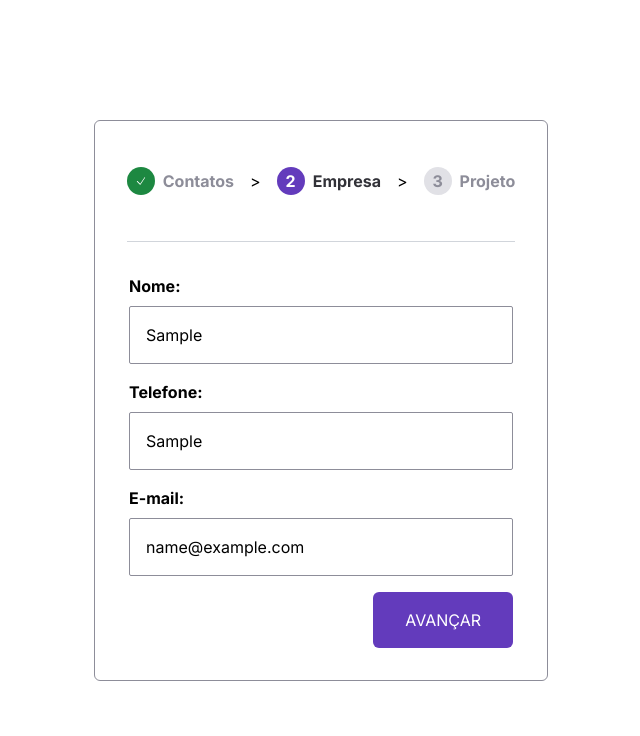
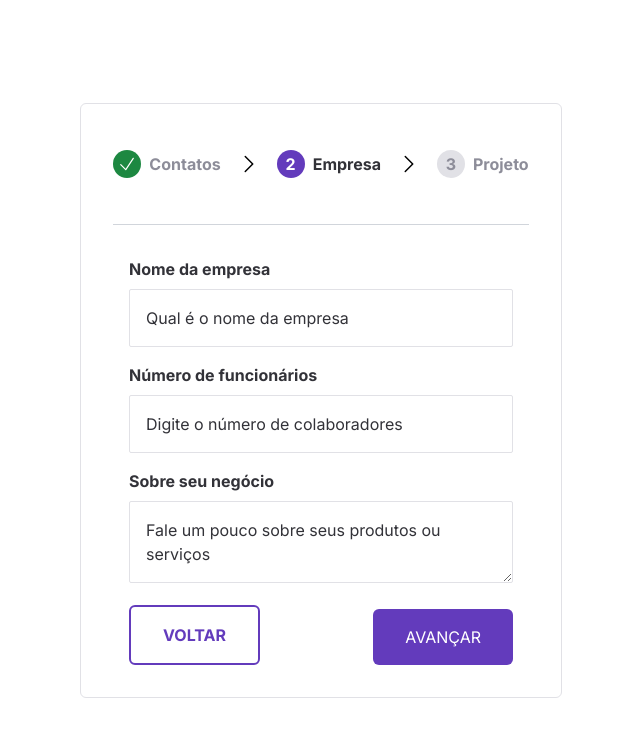
Before and after one commit to AlefRib/steps-form, a Next.js app: page / in a window 1280 px wide. Both pictures are taken after typing "Sample", "Sample", "name@example.com" into the empty fields and a click on the button "AVANÇAR". Shown: the top 736 px of the page, without its empty margins (319-959 px from the left). Built offline with nearby package versions, Linux system fonts and the light colour scheme.

Commit message:
Create all forms and option to change steps

```diff
--- a/src/app/page.tsx
+++ b/src/app/page.tsx
@@ -1,20 +1,51 @@
-import MainForm from '@/components/MainForm'
+'use client'
+import CompanyForm from '@/components/CompanyForm'
+import ContactForm from '@/components/ContactForm'
+import ProjectForm from '@/components/ProjectForm'
 import Steps, { IStep } from '@/components/Steps'
+import { useForm } from '@/hooks/useForm'
 import React from 'react'
 
-const formSteps: IStep[] = [
-  { finished: true, id: '1', isCurrent: false, name: 'Contatos' },
-  { finished: false, id: '2', isCurrent: true, name: 'Empresa' },
-  { finished: false, id: '3', isCurrent: false, name: 'Projeto' },
-]
+export default function Home() {
+  const formSteps: IStep[] = [
+    {
+      id: '1',
+      name: 'Contatos',
+      formComponent: <ContactForm onSubmit={(data) => handleSumit(data)} />,
+    },
+    {
+      id: '2',
+      name: 'Empresa',
+      formComponent: (
+        <CompanyForm onSubmit={(data) => handleSumit(data)} onBack={backStep} />
+      ),
+    },
+    {
+      id: '3',
+      name: 'Projeto',
+      formComponent: (
+        <ProjectForm onSubmit={(data) => handleSumit(data)} onBack={backStep} />
+      ),
+    },
+  ]
 
-export default function Home() {
+  const { currentComponent, currentStep, changeStep } = useForm(formSteps)
+
+  function backStep() {
+    changeStep(currentStep - 1)
+  }
+
+  function handleSumit(values: any) {
+    console.log(values)
+    changeStep(currentStep + 1)
+  }
+
   return (
     <main className="flex min-h-screen min-w-full flex-col items-center justify-center  ">
-      <div className="border rounded-md p-8 flex items-center justify-center flex-col">
-        <Steps steps={formSteps} />
+      <div className="border border-gray-100 rounded-md p-8 flex items-center justify-center flex-col">
+        <Steps steps={formSteps} currentStep={currentStep} />
         <span className="h-px w-full bg-gray-300 m-8"></span>
-        <MainForm />
+        {currentComponent}
       </div>
     </main>
   )
--- /dev/null
+++ b/src/components/CompanyForm.tsx
@@ -0,0 +1,111 @@
+'use client'
+import React from 'react'
+import { useForm } from 'react-hook-form'
+import { z } from 'zod'
+import { zodResolver } from '@hookform/resolvers/zod'
+
+type companyFormData = z.infer<typeof companyFormSchema>
+
+const companyFormSchema = z.object({
+  companyName: z.string().nonempty('O Nome da empresa é obrigatório!'),
+  employeesQuantity: z
+    .string()
+    .nonempty('O número de funcionários é obrigatório!'),
+  aboutBusiness: z.string(),
+})
+
+export default function CompanyForm({
+  onSubmit,
+  onBack,
+}: {
+  onSubmit: (values: companyFormData) => void
+  onBack: () => void
+}) {
+  const {
+    register,
+    handleSubmit,
+    formState: { errors },
+  } = useForm<companyFormData>({
+    resolver: zodResolver(companyFormSchema),
+  })
+
+  return (
+    <form
+      className="flex flex-col gap-4 w-96"
+      onSubmit={handleSubmit(onSubmit)}
+    >
+      <div className="gap-1">
+        <label className="font-bold text-gray-400" htmlFor="company-name-form">
+          Nome da empresa
+        </label>
+        <input
+          autoComplete="off"
+          placeholder="Qual é o nome da empresa"
+          className="border border-gray-100 w-full p-4 rounded-sm mt-2 focus:border-purple-mid focus:outline-none"
+          id="company-name-form"
+          type="text"
+          {...register('companyName')}
+        />
+        {errors.companyName && (
+          <span className="text-red-500 text-sm">
+            {errors.companyName.message}
+          </span>
+        )}
+      </div>
+
+      <div className="gap-1">
+        <label className="font-bold text-gray-400" htmlFor="employees-quantity">
+          Número de funcionários
+        </label>
+        <input
+          className="border border-gray-100 w-full p-4 rounded-sm mt-2 focus:border-purple-mid focus:outline-none"
+          id="employees-quantity"
+          type="text"
+          placeholder="Digite o número de colaboradores"
+          {...register('employeesQuantity')}
+        />
+        {errors.employeesQuantity && (
+          <span className="text-red-500 text-sm">
+            {errors.employeesQuantity.message}
+          </span>
+        )}
+      </div>
+
+      <div className="gap-1">
+        <label
+          className="font-bold text-gray-400"
+          htmlFor="about-business-form"
+        >
+          Sobre seu negócio
+        </label>
+        <textarea
+          className="border border-gray-100 w-full p-4 rounded-sm mt-2 focus:border-purple-mid focus:outline-none"
+          id="about-business-form"
+          placeholder="Fale um pouco sobre seus produtos ou serviços"
+          {...register('aboutBusiness')}
+        />
+        {errors.aboutBusiness && (
+          <span className="text-red-500 text-sm">
+            {errors.aboutBusiness.message}
+          </span>
+        )}
+      </div>
+      <div className="flex justify-between items-center">
+        <button
+          onClick={onBack}
+          className="border-2 border-purple-mid text-purple-mid font-bold rounded-md py-4 px-8 text-base uppercase self-end  hover:bg-purple-light hover:text-white"
+          type="button"
+        >
+          Voltar
+        </button>
+
+        <button
+          className="bg-purple-mid rounded-md text-white py-4 px-8 text-base uppercase self-end hover:bg-purple-light"
+          type="submit"
+        >
+          Avançar
+        </button>
+      </div>
+    </form>
+  )
+}
--- a/src/components/MainForm.tsx
+++ b/src/components/ContactForm.tsx
@@ -25,7 +25,11 @@ const contactsFormSchema = z.object({
     .email('Formato de E-mail inválido!'),
 })
 
-export default function MainForm() {
+export default function ContactForm({
+  onSubmit,
+}: {
+  onSubmit: (values: contactFormData) => void
+}) {
   const {
     register,
     handleSubmit,
@@ -34,63 +38,60 @@ export default function MainForm() {
     resolver: zodResolver(contactsFormSchema),
   })
 
-  const nextStep = (data: any) => {
-    console.log(data)
-  }
   return (
     <form
       className="flex flex-col gap-4 w-96"
-      onSubmit={handleSubmit(nextStep)}
+      onSubmit={handleSubmit(onSubmit)}
     >
       <div className="gap-1">
-        <label className="font-bold" htmlFor="name-form">
-          Nome:
+        <label className="font-bold text-gray-400" htmlFor="name-form">
+          Nome
         </label>
         <input
           autoComplete="off"
           placeholder="Como prefere ser chamado"
-          className="border w-full p-4 rounded-sm mt-2"
+          className="border border-gray-100 w-full p-4 rounded-sm mt-2 focus:border-purple-mid focus:outline-none"
           id="name-form"
           type="text"
           {...register('name')}
         />
         {errors.name && (
-          <span className="text-red-500">{errors.name.message}</span>
+          <span className="text-red-500 text-sm">{errors.name.message}</span>
         )}
       </div>
       <div className="gap-1">
-        <label className="font-bold" htmlFor="phone-form">
-          Telefone:
+        <label className="font-bold text-gray-400" htmlFor="phone-form">
+          Telefone
         </label>
         <input
-          className="border w-full p-4 rounded-sm mt-2"
+          className="border border-gray-100 w-full p-4 rounded-sm mt-2 focus:border-purple-mid focus:outline-none"
           id="phone-form"
           type="text"
           placeholder="Digite seu número de WhatsApp"
           {...register('phone')}
         />
         {errors.phone && (
-          <span className="text-red-500">{errors.phone.message}</span>
+          <span className="text-red-500 text-sm">{errors.phone.message}</span>
         )}
       </div>
       <div className="gap-1">
-        <label className="font-bold" htmlFor="email-form">
-          E-mail:
+        <label className="font-bold text-gray-400" htmlFor="email-form">
+          E-mail
         </label>
         <input
-          className="border w-full p-4 rounded-sm mt-2"
+          className="border border-gray-100 w-full p-4 rounded-sm mt-2 focus:border-purple-mid focus:outline-none"
           id="email-form"
           type="email"
           placeholder="Digite seu e-mail"
           {...register('email')}
         />
         {errors.email && (
-          <span className="text-red-500">{errors.email.message}</span>
+          <span className="text-red-500 text-sm">{errors.email.message}</span>
         )}
       </div>
 
       <button
-        className="bg-purple-mid rounded-md text-white py-4 px-8 text-base uppercase self-end"
+        className="bg-purple-mid rounded-md text-white py-4 px-8 text-base uppercase self-end  hover:bg-purple-light hover:text-white"
         type="submit"
       >
         Avançar
--- /dev/null
+++ b/src/components/ProjectForm.tsx
@@ -0,0 +1,75 @@
+'use client'
+import React from 'react'
+import { useForm } from 'react-hook-form'
+import { z } from 'zod'
+import { zodResolver } from '@hookform/resolvers/zod'
+
+type contactFormData = z.infer<typeof contactsFormSchema>
+
+const contactsFormSchema = z.object({
+  aboutTheProject: z
+    .string()
+    .nonempty('O Nome é obrigatório!')
+    .min(3, 'O nome deve ter ao menos 3 caracteres!')
+    .transform((name) => {
+      return name
+        .trim()
+        .split(' ')
+        .map((word) => word[0].toLocaleUpperCase().concat(word.substring(1)))
+        .join(' ')
+    }),
+})
+
+export default function ProjectForm({
+  onSubmit,
+  onBack,
+}: {
+  onSubmit: (values: contactFormData) => void
+  onBack: () => void
+}) {
+  const {
+    register,
+    handleSubmit,
+    formState: { errors },
+  } = useForm<contactFormData>({
+    resolver: zodResolver(contactsFormSchema),
+  })
+
+  return (
+    <form
+      className="flex flex-col gap-4 w-96"
+      onSubmit={() => handleSubmit(onSubmit)}
+    >
+      <div className="gap-1">
+        <label className="font-bold text-gray-400" htmlFor="about-project-form">
+          Objetivos do projeto
+        </label>
+        <textarea
+          className="border border-gray-100 w-full p-4 rounded-sm mt-2 focus:border-purple-mid focus:outline-none"
+          id="about-project-form"
+          placeholder="Descreva quais os objetivos desse projeto"
+          {...register('aboutTheProject')}
+        />
+        {errors.aboutTheProject && (
+          <span className="text-red-500 text-sm">{errors.aboutTheProject.message}</span>
+        )}
+      </div>
+      <div className="flex justify-between items-center">
+        <button
+          onClick={onBack}
+          className="border-2 border-purple-mid text-purple-mid font-bold rounded-md py-4 px-8 text-base uppercase self-end hover:bg-purple-light hover:text-white"
+          type="button"
+        >
+          Voltar
+        </button>
+
+        <button
+          className="bg-purple-mid rounded-md text-white py-4 px-8 text-base uppercase self-end hover:bg-purple-light"
+          type="submit"
+        >
+          Finalizar
+        </button>
+      </div>
+    </form>
+  )
+}
--- a/src/components/Steps.tsx
+++ b/src/components/Steps.tsx
@@ -1,44 +1,55 @@
 import React from 'react'
-import { CheckIcon } from '@heroicons/react/24/solid'
-
-export type ISteps = {
-  steps: IStep[]
-}
+import { CheckIcon, ChevronRightIcon } from '@heroicons/react/24/solid'
 
 export type IStep = {
   id: string
   name: string
-  isCurrent: boolean
-  finished: boolean
+  formComponent: React.JSX.Element
 }
-export default function Steps({ steps }: ISteps) {
+
+export default function Steps({
+  steps,
+  currentStep,
+}: {
+  steps: IStep[]
+  currentStep: number
+}) {
   return (
     <div className="flex justify-between items-center">
       {steps.map((step, index) => (
         <>
-          <div className="flex justify-between items-center" key={step.id}>
+          <div
+            key={`step-${index}`}
+            className="flex justify-between items-center"
+          >
             <span
-              className={`flex font-bold justify-center items-center p-2 w-7 h-7 rounded-full ${
-                step.isCurrent
+              className={`flex font-bold justify-center items-center w-7 h-7 rounded-full ${
+                index === currentStep
                   ? 'text-white bg-purple-mid'
-                  :  step.finished ? 'text-white bg-success' : 'text-gray-200 bg-gray-100'
+                  : index < currentStep
+                  ? 'text-white bg-success'
+                  : 'text-gray-200 bg-gray-100'
               }`}
             >
-              {step.finished ? (
-                <CheckIcon className="h-8 w-8 " />
+              {index < currentStep ? (
+                <CheckIcon className="h-5 w-5 " />
               ) : (
                 step.id
               )}
             </span>
             <span
               className={`font-bold pl-2 ${
-                step.isCurrent ? 'text-gray-400' : 'text-gray-200'
+                index === currentStep ? 'text-gray-400' : 'text-gray-200'
               }`}
             >
               {step.name}
             </span>
           </div>
-          {index !== steps.length - 1 && <span className="m-4">{'>'}</span>}
+          {index !== steps.length - 1 && (
+            <span className="m-4" key={`divider-${index}`}>
+              <ChevronRightIcon className="h-6 w-6 " />
+            </span>
+          )}
         </>
       ))}
     </div>
--- /dev/null
+++ b/src/hooks/useForm.tsx
@@ -0,0 +1,22 @@
+import { useState } from 'react'
+
+export type IStep = {
+  id: string
+  name: string
+  formComponent: React.JSX.Element
+}
+
+export function useForm(steps: IStep[]) {
+  const [currentStep, setCurrentStep] = useState(0)
+
+  function changeStep(stepSelectedIndex: number) {
+    if (currentStep >= steps.length || currentStep < 0) return
+    setCurrentStep(stepSelectedIndex)
+  }
+
+  return {
+    currentStep,
+    currentComponent: steps[currentStep].formComponent,
+    changeStep,
+  }
+}
```
